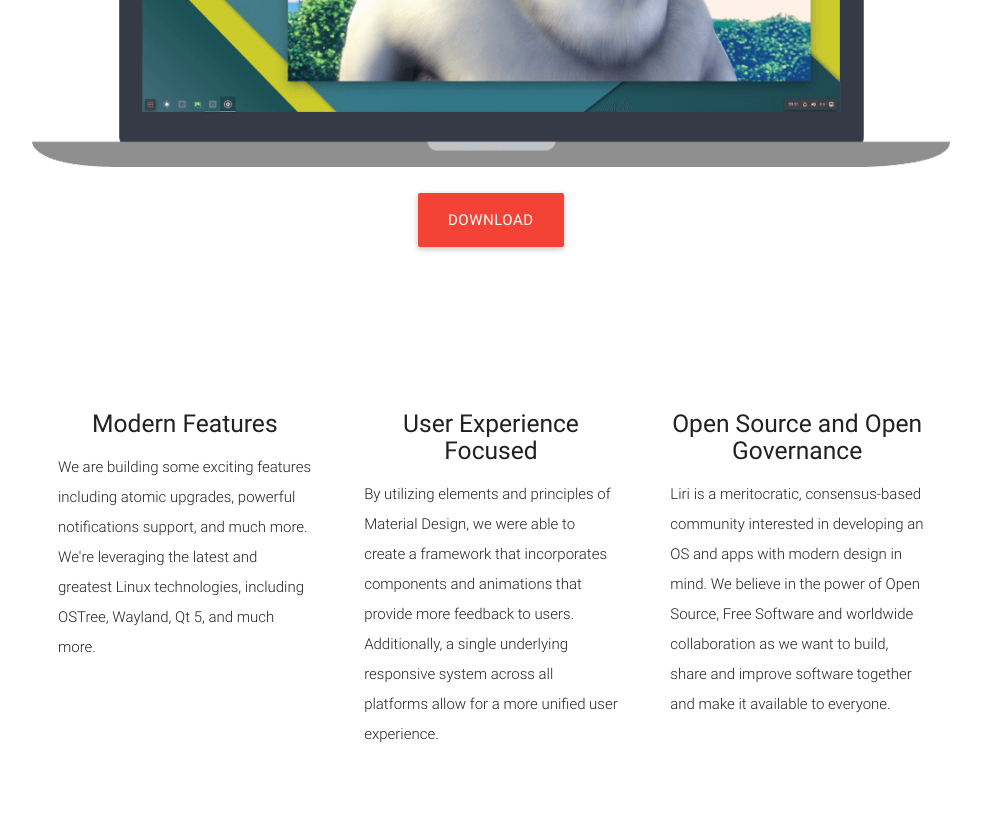
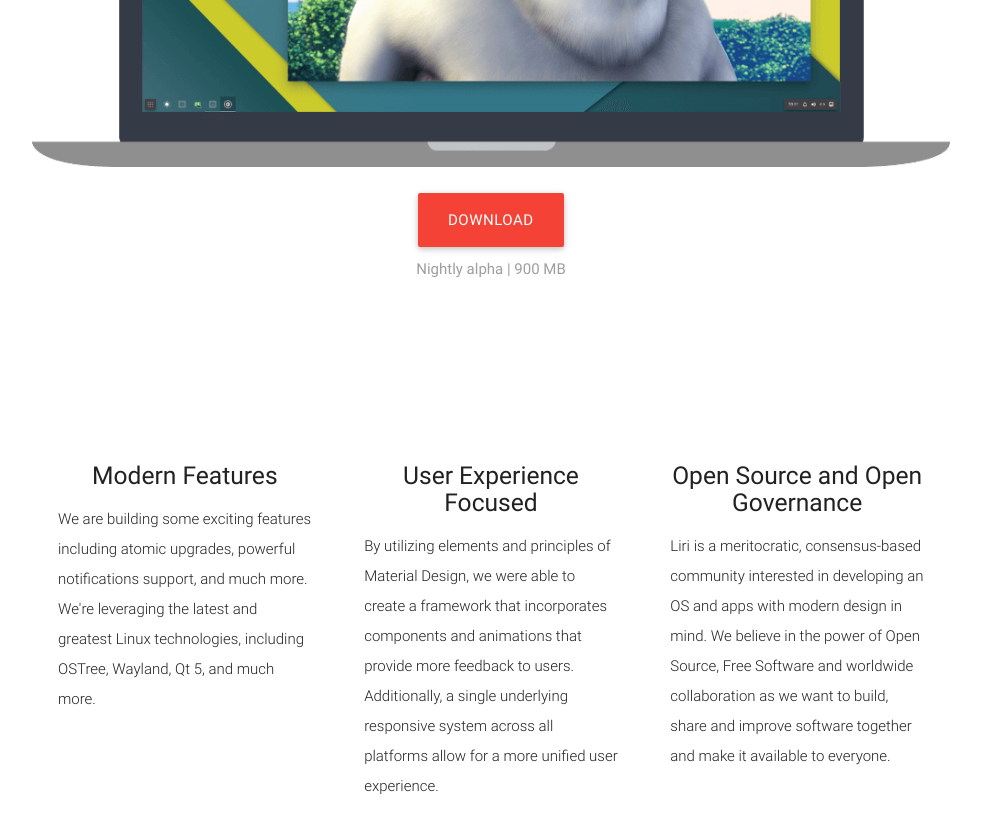
Before and after one commit to lirios/lirios.github.io, a Jekyll site: the page built from index.html, in a window 1280 px wide and 900 px high, scrolled down 572 px. Shown: the top 833 px of the window, without its empty margins (149-1130 px from the left). Built offline with Jekyll 4.4.1, drawn with Linux system fonts in a browser that asks for light colours; nearby versions of some CDN libraries; a script that is not in the unit is left out.

Commit message:
Add (static) information near download button. Issue #12 (#26)

```diff
--- a/index.html
+++ b/index.html
@@ -14,6 +14,7 @@ layout: default
 	  </div>
       <div class="row center">
         <a href="https://liri.io/download" id="download-button" class="btn-large waves-effect waves-light center">Download</a>
+        <p class="grey-text" style="margin-top: 7px;">Nightly alpha | 900 MB</p>
 	  </div>
 	</div>
 
```
